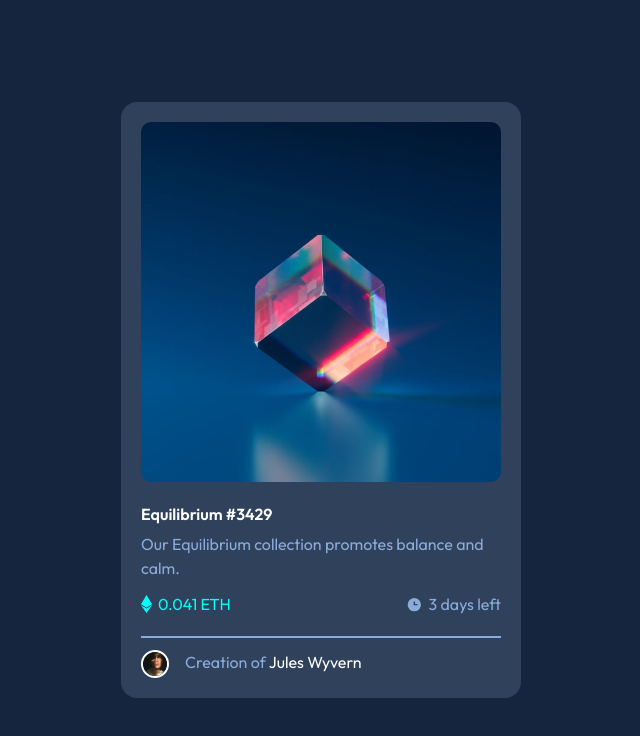
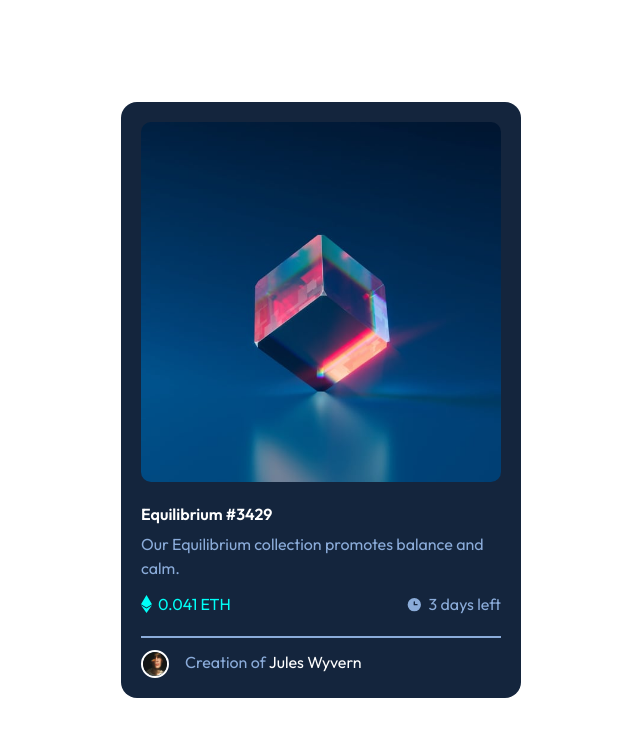
Before and after one commit to Jey223/nft-preview-card-component-main, a website: page index.html in a window 1280 px wide. Shown: the whole page, without its empty margins (319-959 px from the left). Drawn offline with Linux system fonts and the light colour scheme.

Commit message:
new commit

```diff
--- a/index.html
+++ b/index.html
@@ -21,8 +21,8 @@
     .attribution a { color: hsl(228, 45%, 44%); }
   </style> -->
 </head>
-<body class= "bg-blue-card box-border flex justify-center items-center h-screen">
-  <main class="container mx-auto rounded-2xl w-[400px] bg-blue-line p-5 content-center">
+<body class= "bg-blue-main box-border flex justify-center items-center h-screen">
+  <main class="container mx-auto rounded-2xl w-[400px] bg-blue-card p-5 content-center">
 
     <a href="/" class="relative h-1/2">
       <img src="./images/image-equilibrium.jpg" class="w-full h-full object-cover rounded-[10px] hover:opacity-90" alt="nft equilibrium">
```
